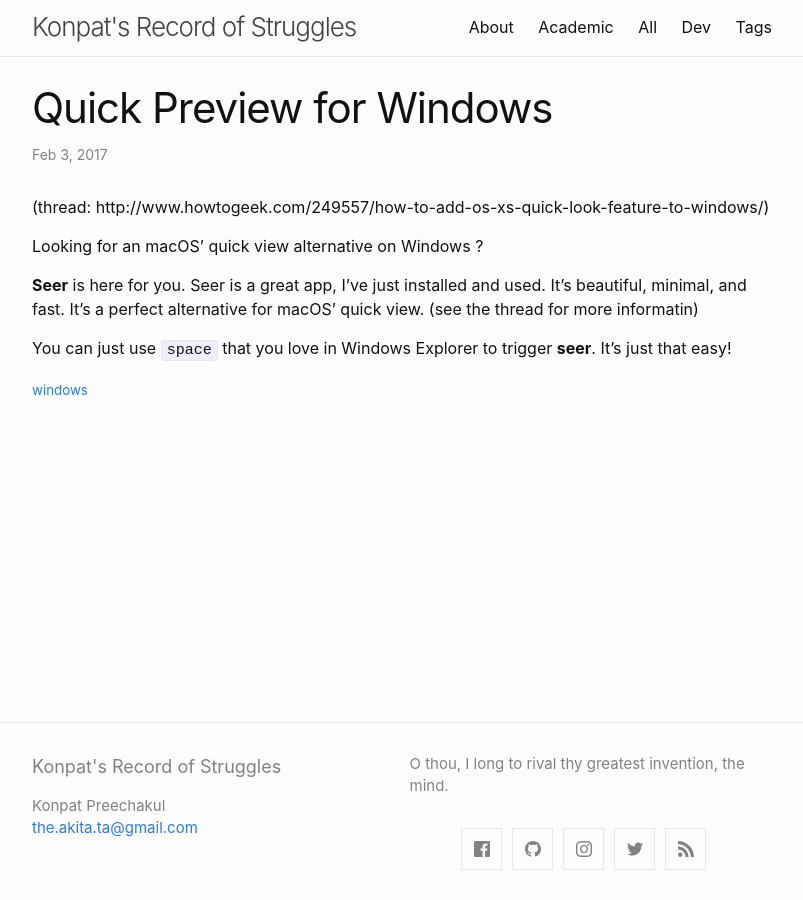
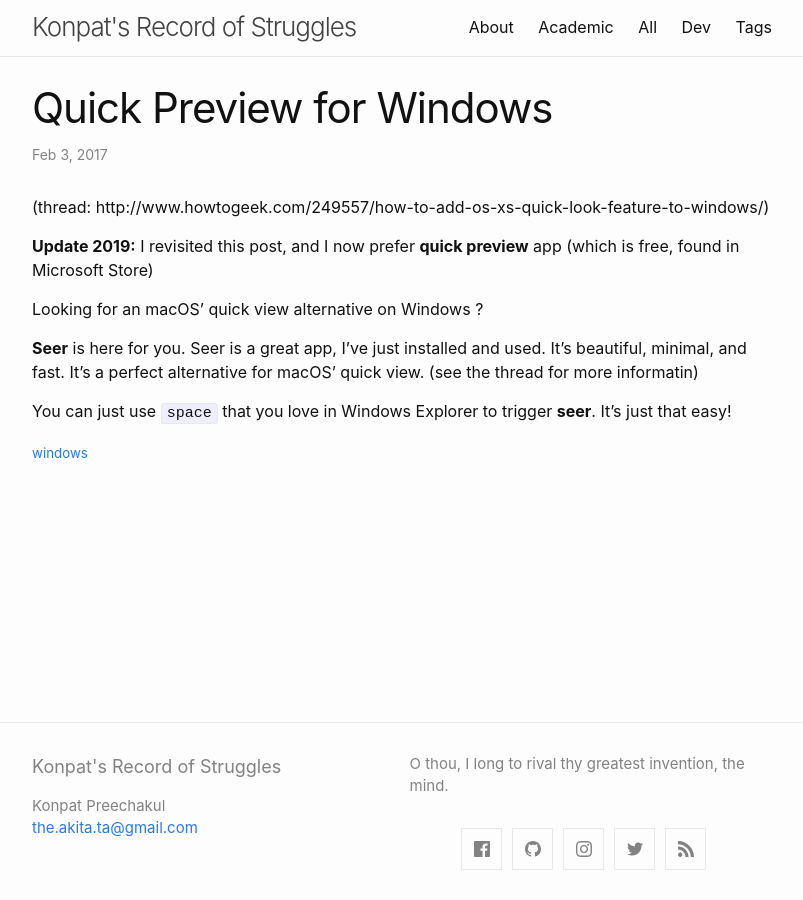
Before and after one commit to phizaz/test-ci, a Jekyll site: the page built from _posts/me/2017-02-04-quick-preview-for-windows.markdown, in a window 1280 px wide. Shown: the whole page, without its empty margins (238-1041 px from the left). Built offline with Jekyll 4.4.1, drawn with Linux system fonts in a browser that asks for light colours.

Commit message:
small update

```diff
--- a/_posts/me/2017-02-04-quick-preview-for-windows.markdown
+++ b/_posts/me/2017-02-04-quick-preview-for-windows.markdown
@@ -7,6 +7,8 @@
 ---
 (thread: http://www.howtogeek.com/249557/how-to-add-os-xs-quick-look-feature-to-windows/)
 
+**Update 2019:** I revisited this post, and I now prefer **quick preview** app (which is free, found in Microsoft Store)
+
 Looking for an macOS' quick view alternative on Windows ?
 
 **Seer** is here for you. Seer is a great app, I've just installed and used. It's beautiful, minimal, and fast. It's a perfect alternative for macOS' quick view. (see the thread for more informatin)
```
